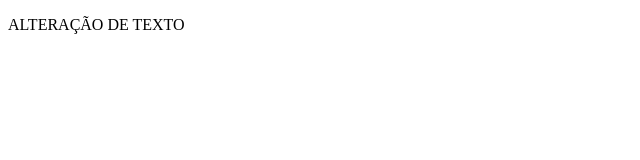
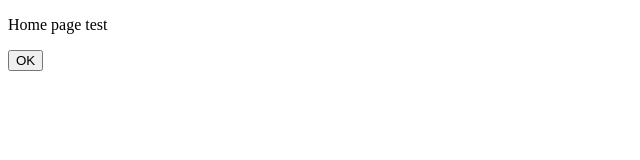
Before and after one commit to marcionevesgoncalves/appdevop, a website: page index.html in a window 1280 px wide. Shown: the whole page, without its empty margins (0-640 px from the left). Drawn offline with Linux system fonts and the light colour scheme.

Commit message:
Inclui um botao

```diff
--- a/index.html
+++ b/index.html
@@ -8,7 +8,7 @@
 <body>
 
     <p id="paragrafo">Home page test</p>
-
+    <button id="botao" onclick="alteraTexto()">OK</button>
 
 </body>
 <script src="main.js"></script>
--- a/main.js
+++ b/main.js
@@ -1,3 +1,4 @@
-var elemento = document.querySelector("#paragrafo")
-
-elemento.innerHTML = "ALTERAÇÃO DE TEXTO"
+function alteraTexto(){
+    var elemento = document.querySelector("#paragrafo")
+    elemento.innerHTML = "ALTERAÇÃO DE TEXTO"
+}
```
